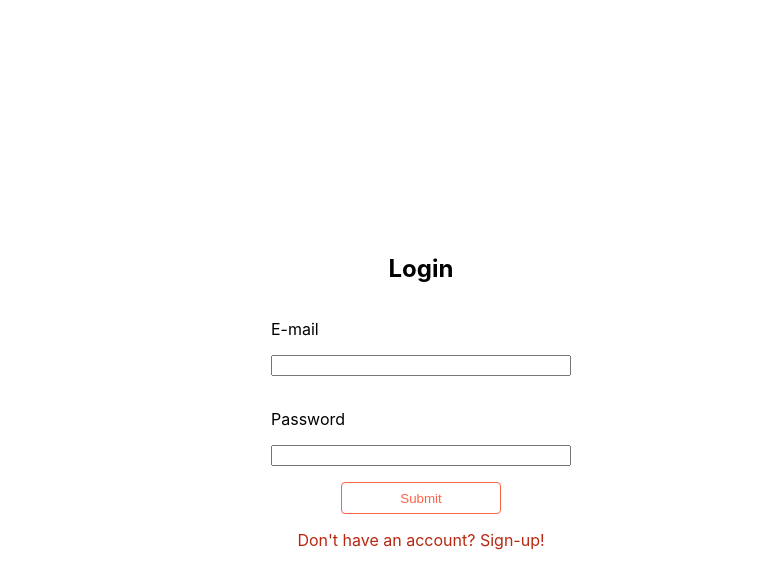
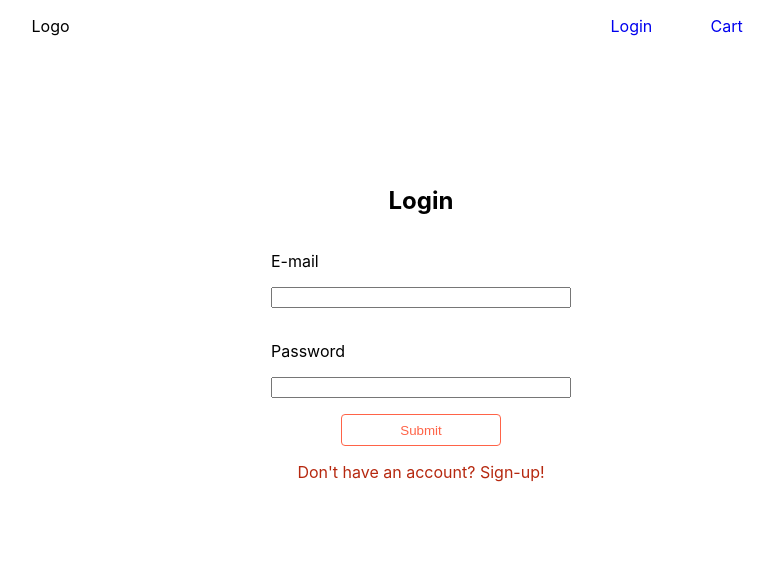
Before and after one commit to tieros/foodOrderApp, a React (Create React App) app: page /login in a window 1280 px wide. Shown: the top 588 px of the page, without its empty margins (219-993 px from the left). Built offline with nearby package versions, Linux system fonts and the light colour scheme.

Commit message:
feat: add navbar

```diff
--- a/src/App.js
+++ b/src/App.js
@@ -1,14 +1,17 @@
 import { Route, Routes } from 'react-router';
 import { Home, Login, Cart}  from './pages';
 import './App.scss';
+import Navbar from './organisms/navbar';
 
 function App() {
   return (
       <div className='App'>
+          <Navbar />
           <Routes>
-              <Route path='/home' element={<Home />} />
-              <Route path='/login' element={<Login />} />
-              <Route path='/cart' element={<Cart />} />
+                  <Route path = '/'  element={<Home />} />
+                  <Route path='/login' element={<Login />} />
+                  <Route path='/cart' element={<Cart />} />
+
           </Routes>
       </div>
   );
--- a/src/App.scss
+++ b/src/App.scss
@@ -8,6 +8,7 @@
 //organisms
 @import './organisms/login/login.scss';
 @import './organisms/signup/signup.scss';
+@import './organisms/navbar/navbar.scss';
 
 //pages
 @import './pages/login/LoginPage.scss';
--- a/src/index.js
+++ b/src/index.js
@@ -15,7 +15,7 @@ root.render(
                 <App />
             </BrowserRouter>
         </Provider>
-    </React.StrictMode>
+    </React.StrictMode>,
 );
 
 // If you want to start measuring performance in your app, pass a function
--- /dev/null
+++ b/src/organisms/navbar/index.js
@@ -0,0 +1,13 @@
+import { Link } from "react-router-dom";
+
+export default function Navbar(){
+    return (
+        <nav className='navbar'>
+            <p className='logo'>Logo</p>
+            <ul>
+                <Link to='login'> Login </Link>
+                <Link to='cart'> Cart </Link>
+            </ul>
+        </nav>
+    );
+}
--- /dev/null
+++ b/src/organisms/navbar/navbar.scss
@@ -0,0 +1,24 @@
+.navbar {
+    display: flex;
+    align-items: center;
+    justify-content: space-around;
+
+        ul {
+            justify-content: space-around;
+            display: inline-flex;
+            width: 200px;
+
+        a {
+            text-decoration: none;
+            width: 100px;
+            &:hover {
+                color: tomato;
+                font-weight: 700;
+            }
+        }
+        }
+
+        .logo {
+            cursor: default;
+        }
+}
--- a/src/organisms/signup/index.js
+++ b/src/organisms/signup/index.js
@@ -2,7 +2,7 @@ import { Formik, Form } from 'formik';
 import Input from '../../atoms/input';
 import Button from '../../atoms/button';
 import yupValidation from '../../yup';
-import { useNavigate } from 'react-router';
+import { useNavigate } from 'react-router-dom';
 
 export default function Login() {
 
@@ -18,10 +18,10 @@ export default function Login() {
         verifyPassword: ''
     };
 
-    const onSubmit = (values, event) => {
+    const onSubmit = async (values, event) => {
         event.preventDefault();
-        console.log(values);
-        navigate('/home');
+        await console.log(values);
+        navigate('/home', {replace: true});
     };
 
     return (
--- a/src/pages/login/LoginPage.scss
+++ b/src/pages/login/LoginPage.scss
@@ -8,5 +8,5 @@
     flex-direction: column;
     align-items: center;
     justify-content: center;
-    height: 100vh;
+    height: 70vh;
 }
```
Also changed, not shown: src/router/index.js (added), 1 other file (tests, documents, lock files or other folders).
